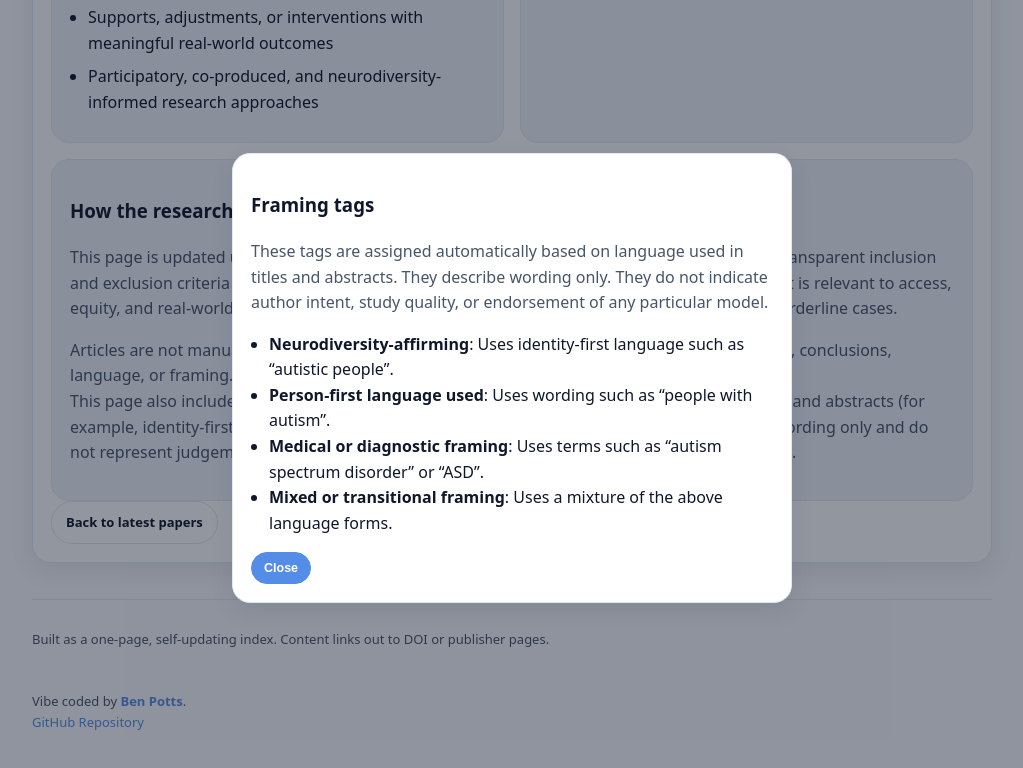
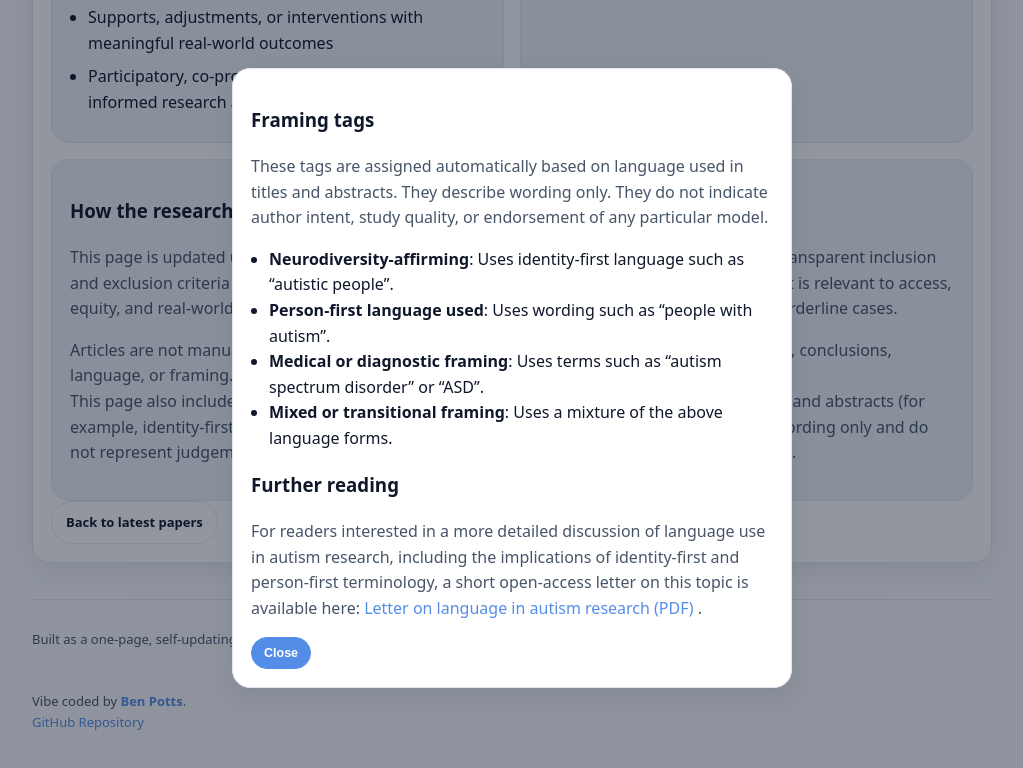
Before and after one commit to BenPottsRes/PeopleFirstResearch, a plain HTML site: page index.html in a window 1280 px wide. Both pictures are taken after a click on the link "language framing tags". Shown: the part 3436-4204 px from the top of the page, without its empty margins (128-1151 px from the left). Drawn offline with Linux system fonts and the light colour scheme.

Commit message:
Update index.html
further reading link on modal

```diff
--- a/index.html
+++ b/index.html
@@ -526,6 +526,15 @@
             <li><strong>Medical or diagnostic framing</strong>: Uses terms such as “autism spectrum disorder” or “ASD”.</li>
             <li><strong>Mixed or transitional framing</strong>: Uses a mixture of the above language forms.</li>
           </ul>
+          <h3>Further reading</h3>
+          <p class="muted">
+            For readers interested in a more detailed discussion of language use in autism research, including the implications of identity-first and person-first terminology, a short open-access letter on this topic is available here:
+            <a href="https://openaccess.city.ac.uk/id/eprint/32461/1/Letter%20to%20Radiography%20EiC%20Autism%20Language_CM_BP_CM_BP%200.pdf"
+               target="_blank" rel="noopener">
+              Letter on language in autism research (PDF)
+            </a>.
+            </p>
+
           <button class="btn btn-secondary btn-small" id="closeFramingModal" type="button">Close</button>
         </div>
       </div>
```
